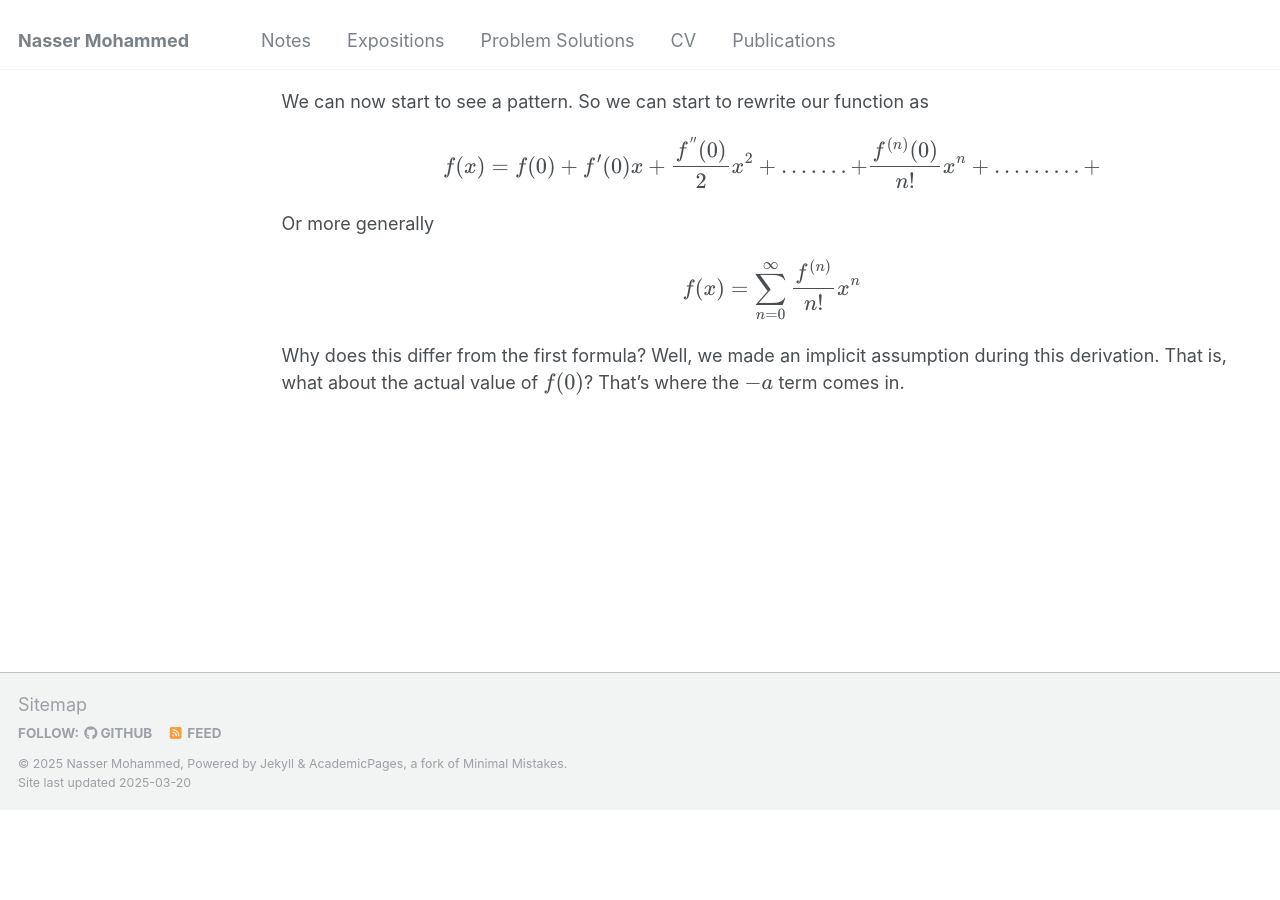
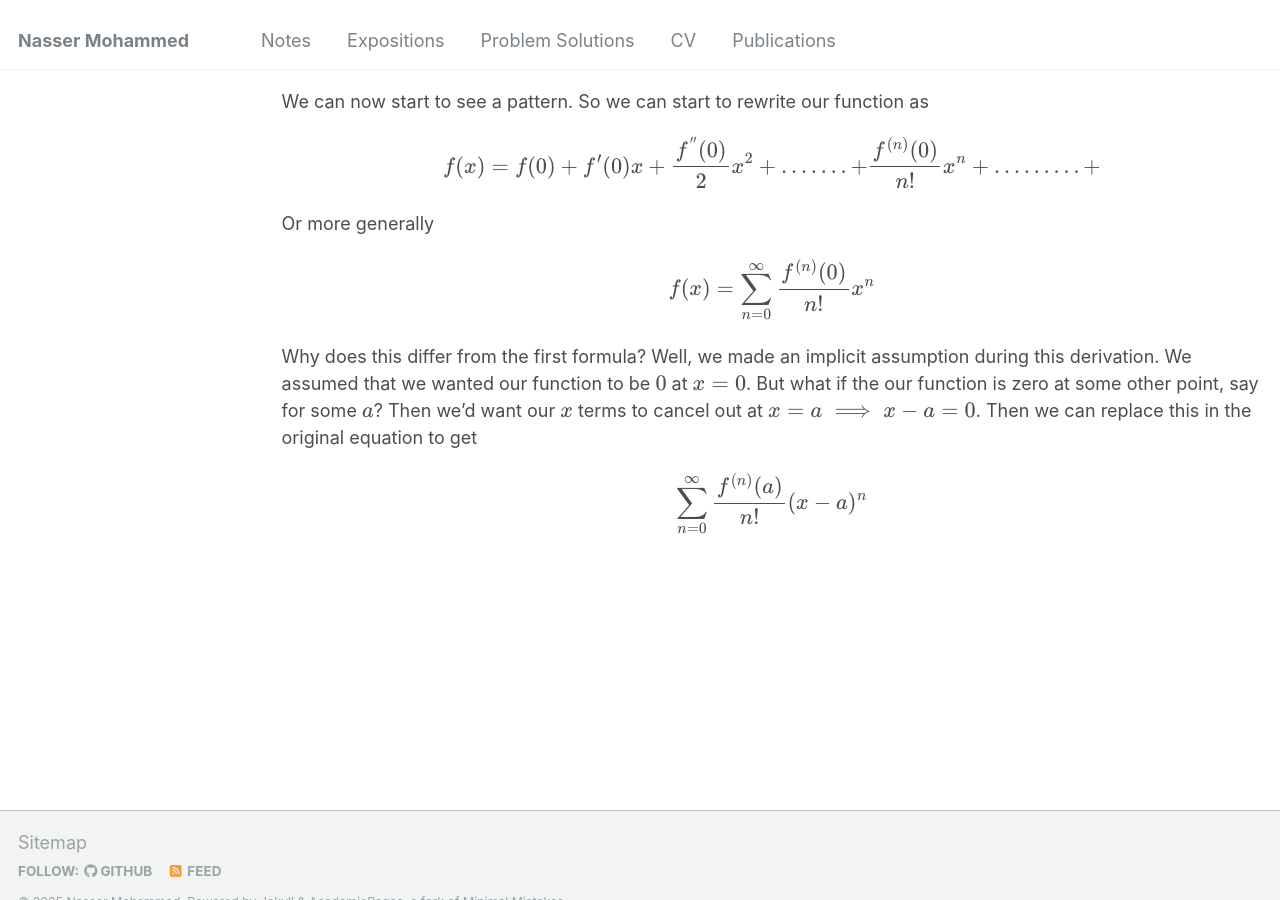
Before and after one commit to Nasser-Mohammed/Nasser-Mohammed.github.io, a Jekyll site: the page built from _pages/notes/numerical-analysis/taylor-poly.md, in a window 1280 px wide and 900 px high, scrolled down 1222 px. Built offline with Jekyll 4.4.1, drawn with Linux system fonts in a browser that asks for light colours; before the commit the page ends 2032 px from its top, so only the background shows below that.

Commit message:
Update taylor-poly.md

```diff
--- a/_pages/notes/numerical-analysis/taylor-poly.md
+++ b/_pages/notes/numerical-analysis/taylor-poly.md
@@ -32,5 +32,6 @@ Repeating this one more time,
 We can now start to see a pattern. So we can start to rewrite our function as
 \\[f(x) = f(0) + f'(0)x + \frac{f^{\'\'}(0)}{2}x^2 + ....... + \frac{f^{(n)}(0)}{n!}x^n + ......... +\\]
 Or more generally
-\\[f(x) = \sum_{n=0}^{\infty}\frac{f^{(n)}}{n!}x^n\\]
-Why does this differ from the first formula? Well, we made an implicit assumption during this derivation. That is, what about the actual value of \\(f(0)\\)? That's where the \\(-a\\) term comes in.
+\\[f(x) = \sum_{n=0}^{\infty}\frac{f^{(n)}(0)}{n!}x^n\\]
+Why does this differ from the first formula? Well, we made an implicit assumption during this derivation. We assumed that we wanted our function to be \\(0\\) at \\(x=0\\). But what if the our function is zero at some other point, say for some \\(a\\)? Then we'd want our \\(x\\) terms to cancel out at \\(x = a \implies x - a = 0\\). Then we can replace this in the original equation to get
+\\[\sum_{n=0}^{\infty} \frac{f^{(n)}(a)}{n!}(x-a)^n\\]
```
